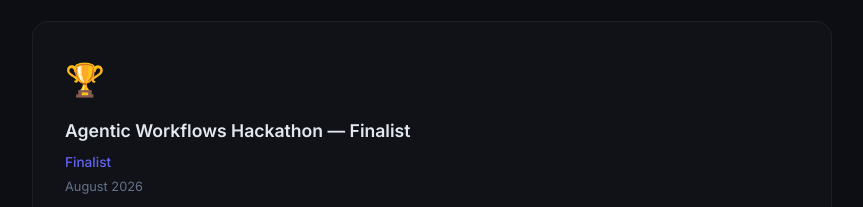
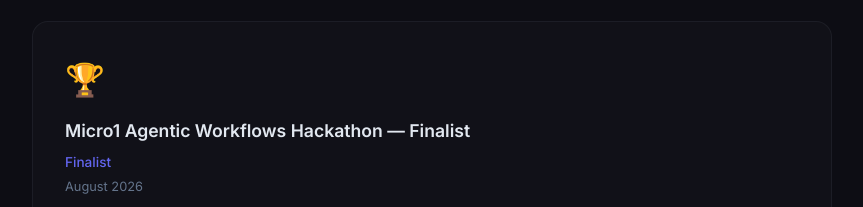
Before and after one commit to muhammadfawad538/Portfolio-, a plain HTML site: page index.html in a window 1280 px wide. Shown: the part 8469-8676 px from the top of the page, without its empty margins (208-1071 px from the left). Drawn offline with Linux system fonts and the light colour scheme.

Commit message:
Correct hackathon name to Micro1 Agentic Workflows Hackathon

```diff
--- a/index.html
+++ b/index.html
@@ -1345,7 +1345,7 @@
 
         <div class="hackathon-card">
           <div class="hackathon-icon">🏆</div>
-          <h3>Agentic Workflows Hackathon — Finalist</h3>
+          <h3>Micro1 Agentic Workflows Hackathon — Finalist</h3>
           <div class="hackathon-role">Finalist</div>
           <div class="hackathon-date">August 2026</div>
           <p>Built and evaluated a PR review agent that grounds its findings in real test-suite execution rather than static diff reading. Designed a controlled eval harness across <strong>11 PR fixtures</strong> (10 with injected bugs, 1 deliberately hard mixed refactor) and ran a head-to-head comparison against a non-tooled baseline, measuring actual improvement rather than perceived quality. The project emphasizes reproducibility, honest reporting of failure modes, and clear documentation of trade-offs — including why a keyword-based eval heuristic was chosen over an LLM judge.</p>
```
